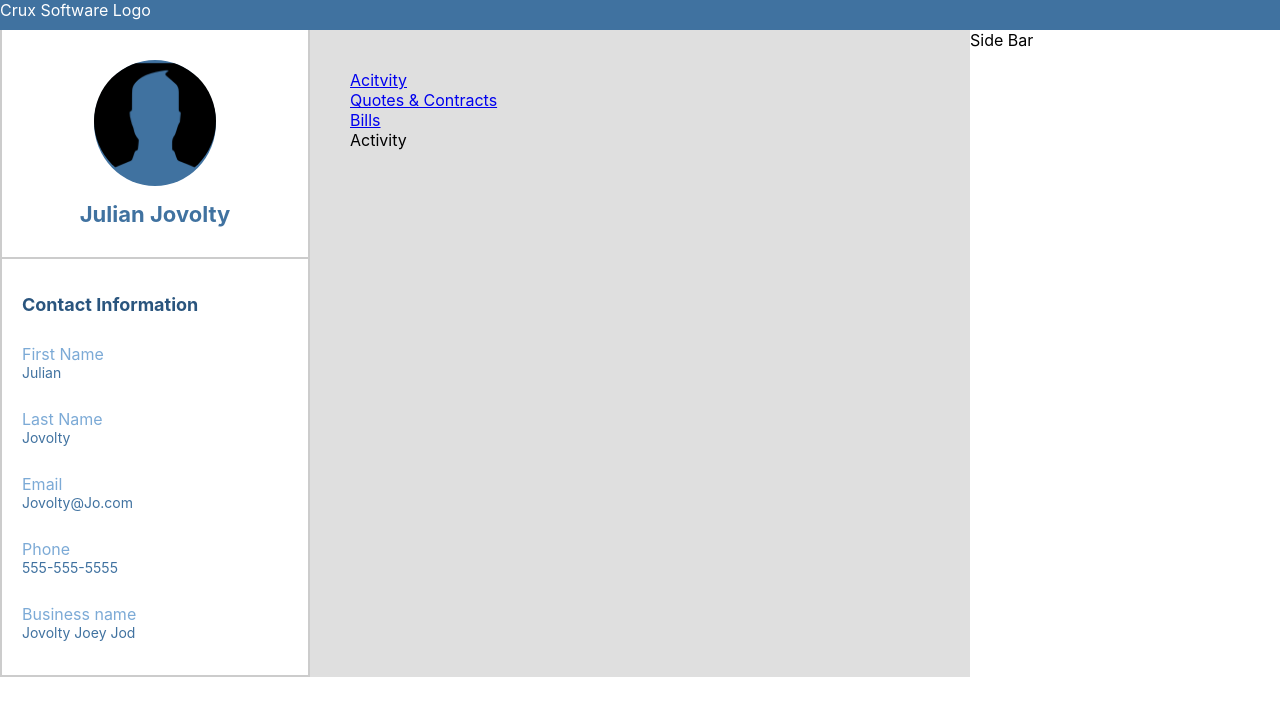
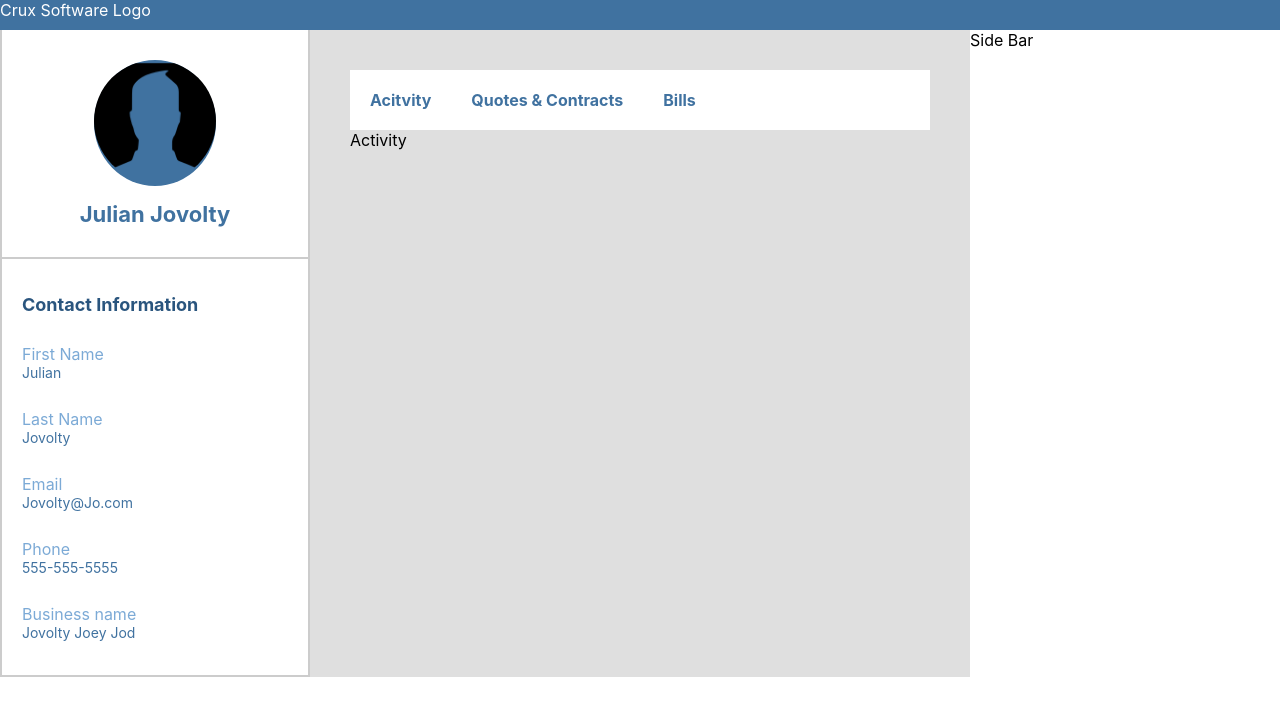
Before and after one commit to colinah/crm-dev, a React (Create React App) app in the folder crm/: page / in a window 1280 px wide. Shown: the top 716 px of the page. Built offline with nearby package versions, Linux system fonts and the light colour scheme.

Commit message:
Adding styling to ContentNav component

```diff
--- a/crm/src/_variables.scss
+++ b/crm/src/_variables.scss
@@ -6,5 +6,5 @@ $color: (
     text-dark: #2a557e,
     background-grey: #dfdfdf,
     background-light: #ffffff,
-    border: #cccccc
+    border: #cccccc,
 )
--- /dev/null
+++ b/crm/src/components/Content/Nav/ContentNav.js
@@ -0,0 +1,21 @@
+import React from 'react';
+import { NavLink } from 'react-router-dom';
+import classes from './ContentNav.module.scss';
+
+const contentNav = () => {
+ return (
+     <div className={classes.ContentNavContainer}>
+         <div className={classes.NavItemContainer}>
+             <div><NavLink aciveClassName={classes.NavItemContainerActive} to="/activity" className={classes.NavLink}>Acitvity</NavLink></div>
+         </div>
+         <div className={classes.NavItemContainer}>
+            <div><NavLink aciveClassName={classes.NavItemContainerActive} to="/agreements" className={classes.NavLink}>Quotes & Contracts</NavLink></div>
+         </div>
+         <div className={classes.NavItemContainer}>
+            <div><NavLink aciveClassName={classes.NavItemContainerActive} to="/bills" className={classes.NavLink}>Bills</NavLink></div>
+         </div>
+     </div>
+ )
+}
+
+export default contentNav;
--- /dev/null
+++ b/crm/src/components/Content/Nav/ContentNav.module.scss
@@ -0,0 +1,30 @@
+@import '../../../variables';
+
+.ContentNavContainer {
+    display: block;
+    width: 100%;
+    background-color: map-get($map:$color , $key: background-light);
+    box-sizing: border-box;
+
+}
+
+.NavItemContainer {
+    display: inline-block;
+    padding: 20px;
+
+    color: map-get($map: $color, $key: primary);
+    font-weight: bold;
+    box-sizing: border-box;
+}
+
+.NavItemContainerActive {
+    color:red
+}
+.NavItemContainer:hover {
+    border-bottom: 3px solid map-get($map: $color, $key: primary);
+}
+
+.NavLink{
+    color: inherit;
+    text-decoration: inherit;
+}
--- a/crm/src/components/Content/Nav/Nav.js
+++ /dev/null
@@ -1,20 +0,0 @@
-import React from 'react';
-import { Link } from 'react-router-dom';
-
-const nav = () => {
- return (
-     <div>
-         <div>
-             <div><Link to="/activity">Acitvity</Link></div>
-         </div>
-         <div>
-            <div><Link to="/agreements">Quotes & Contracts</Link></div>
-         </div>
-         <div>
-            <div><Link to="/bills">Bills</Link></div>
-         </div>
-     </div>
- )
-}
-
-export default nav;
--- a/crm/src/containers/Content/Content.js
+++ b/crm/src/containers/Content/Content.js
@@ -1,6 +1,6 @@
 import React from 'react';
 import { Switch, Route , Redirect } from 'react-router-dom';
-import Nav from '../../components/Content/Nav/Nav';
+import ContentNav from '../../components/Content/Nav/ContentNav';
 import Activity from '../../components/Content/Activity/Activity';
 import Agreements from '../../components/Content/Agreements/Agreements';
 import Bills from '../../components/Content/Bills/Bills';
@@ -9,7 +9,7 @@ import classes from './Content.module.scss';
 const content = () => {
     return(
         <div className={classes.ContentContainer}>
-            <Nav />
+            <ContentNav />
             <Switch>
                 <Route path="/activity" component={ Activity } />
                 <Route path="/agreements" component = { Agreements } />
```
Also changed, not shown: crm/src/components/Content/Nav/Nav.module.scss (deleted).
